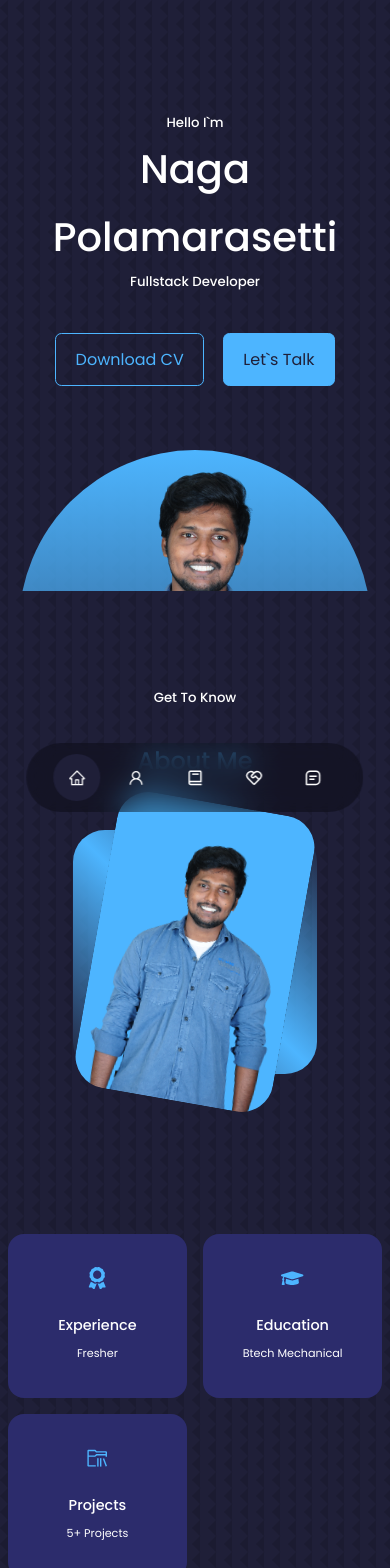
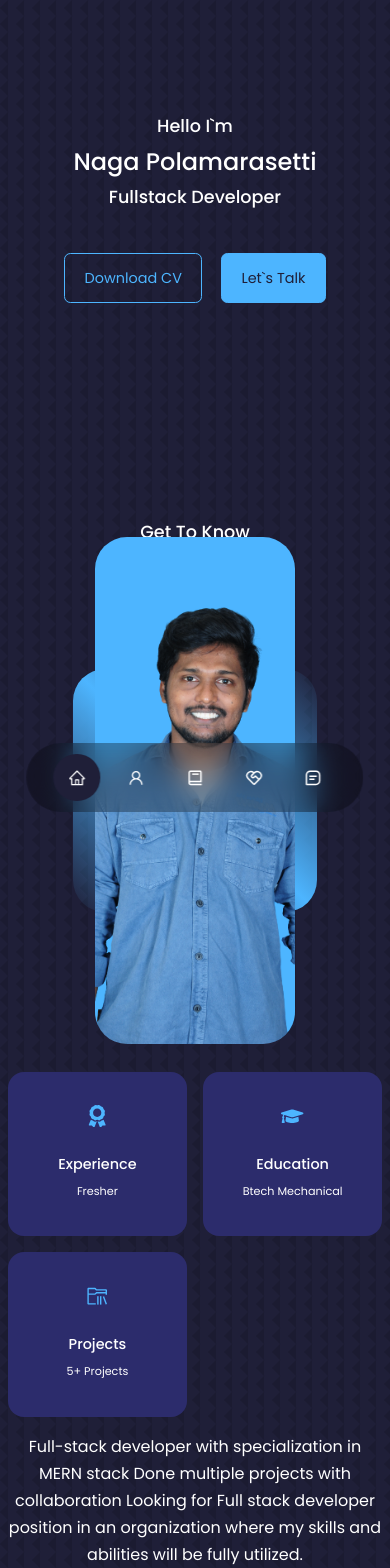
Before and after one commit to leadernaga/PORTFOLIO, a React (Create React App) app: page / in a window 390 px wide. Shown: the top 1568 px of the page. Built offline with nearby package versions, Linux system fonts and the light colour scheme.

Commit message:
responsive

```diff
--- a/src/Components/About/about.css
+++ b/src/Components/About/about.css
@@ -71,6 +71,16 @@
 }
 
 /* ########################## MEDIA QUERIES (MEDIUM DEVICES) ########################## */
+@media screen and (max-height: 900px) {
+  .myimg {
+    height: 60vh !important;
+
+  }
+  .about__me-image{
+    transform: rotate(0deg) !important;
+  }
+
+}
 
 @media screen and (max-width: 1024px) {
   header {
@@ -78,6 +88,10 @@
   }
   .about__container {
     margin-top: 2rem;
+  }
+  .myimg {
+    height: 30vh;
+    width: 35vw;
   }
 }
 @media screen and (max-width: 850px) {
@@ -116,3 +130,12 @@
     height: 300px;
   }
 }
+@media screen and (max-width: 300px) {
+  .about__container {
+    margin-top: 150px;
+  }
+
+  .about__me-image {
+    transform: rotate(0deg);
+  }
+}
--- a/src/Components/Header/header.css
+++ b/src/Components/Header/header.css
@@ -67,6 +67,16 @@ header {
 }
 
 /* ########################## MEDIA QUERIES (MEDIUM DEVICES) ########################## */
+@media screen and (max-height: 900px) {
+  .me{
+    display: none;
+  }
+  .header__socials,.scroll__down{
+    display: none;
+  }
+
+  }
+
 @media screen and (max-width: 3000px) {
   header {
     height: 70vh !important;
@@ -103,13 +113,33 @@ header {
 
 @media screen and (max-width: 700px) {
   header {
-    height: 70vh !important;
+    height: 100vh !important;
   }
   .me {
-    height: 100vh;
+    height: 100vh !important;
+  }
+  .myimage {
+    height: 50vh;
   }
   .header__socials,
   .scroll__down {
     display: none;
   }
 }
+@media screen and (max-width: 400px) {
+  .me {
+    display: none;
+  }
+  header {
+    height: 50vh !important;
+  }
+  .header__container {
+    font-size: 0.9rem;
+  }
+  .container > h1 {
+    font-size: 1.5rem;
+  }
+  h5 {
+    font-size: 1.1rem;
+  }
+}
```
